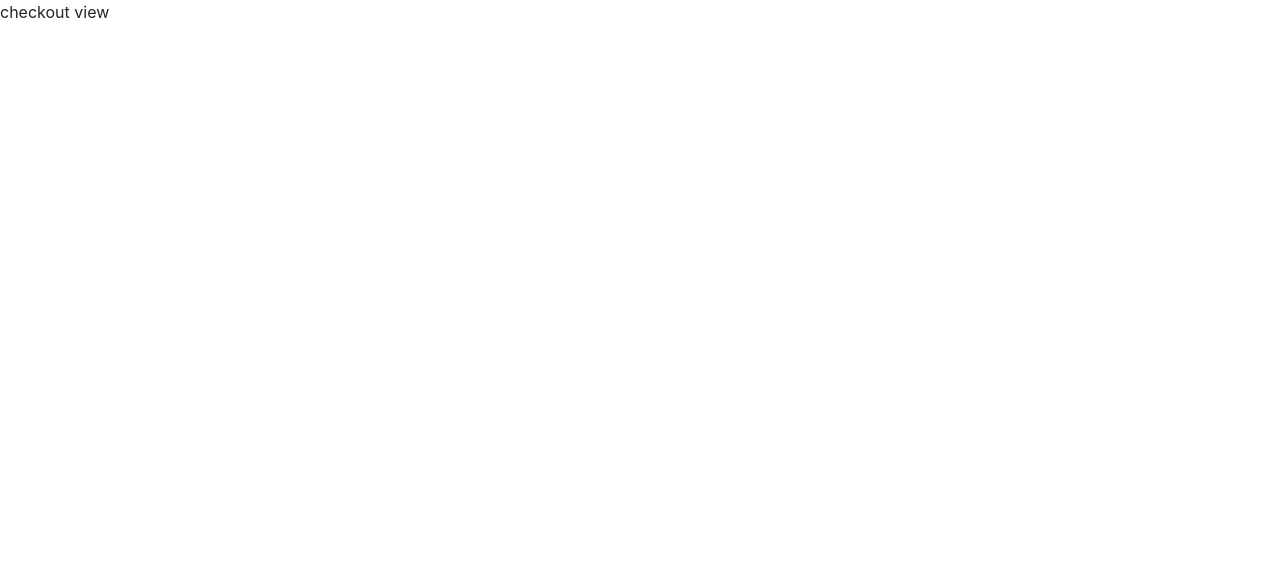
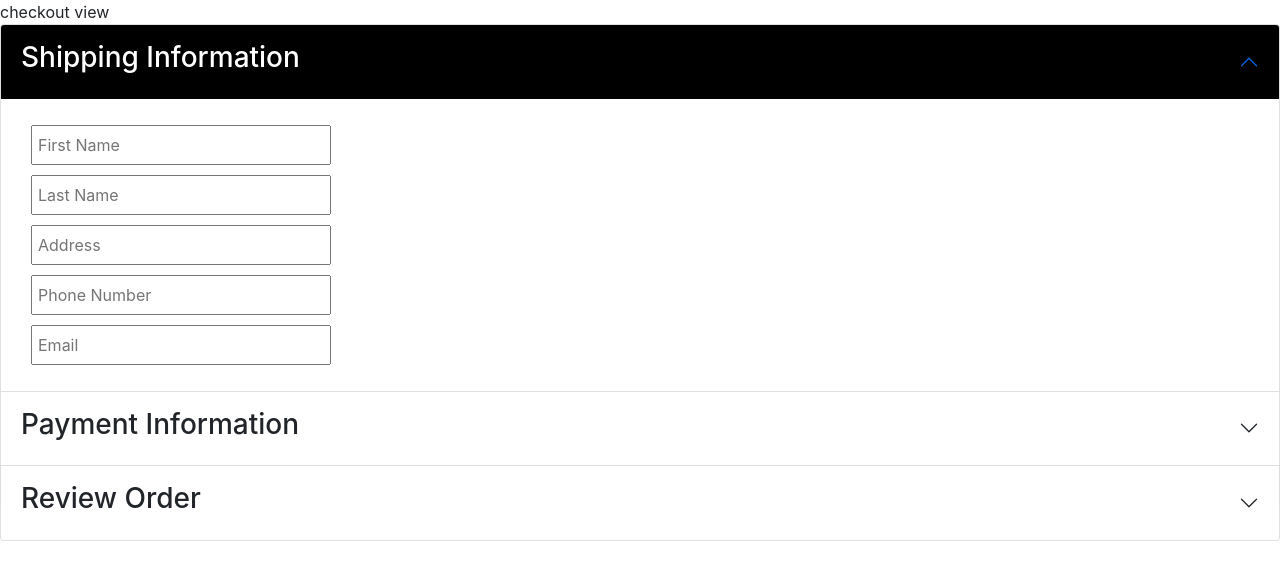
Before and after one commit to mhyneman8/prairie-dust, a React (Create React App) app: page /checkout in a window 1280 px wide. Shown: the top 580 px of the page. Built offline with nearby package versions, Linux system fonts and the light colour scheme.

Commit message:
add checkout view and styling

```diff
--- a/src/components/cart/cart.js
+++ b/src/components/cart/cart.js
@@ -11,9 +11,9 @@ class CartView extends Component {
         };
     }
 
-    clearCart = () => {
-        localStorage.clear();
-    }
+    // clearCart = () => {
+    //     localStorage.clear();
+    // }
 
     render() {
         const cart = this.state.cart;
@@ -45,16 +45,26 @@ class CartView extends Component {
                         ${localStorage.getItem('total')}
                     </span>
                 </h4>
-                <button className="add-item">
-                   <Link className="link" to={"/checkout"}>
-                    Checkout
-                    </Link>
-                </button>
+
+                {Number(this.props.total) < 30 ? (
+                    <div  className="">
+                        ${30 - localStorage.getItem('total')} away from free shipping!
+                    </div>
+                ) : (
+                    <div>
+                        You Qualify for free shipping!
+                    </div>
+                )}
+                <Link className="" to={"/checkout"}>
+                    <button className="add-item">
+                        Checkout
+                    </button>
+                </Link>
                 <button className="add-item" type="button" data-bs-dismiss="offcanvas" aria-label="Close">
                     Continue Shopping
                 </button>
                 <button
-                    onClick={this.clearCart()}
+                    // onClick={this.clearCart()}
                 >
                     Empty cart
                 </button>
--- /dev/null
+++ b/src/components/checkout-view/checkout-view.css
@@ -0,0 +1,54 @@
+.accordion-header:hover,
+.accordion-button:hover {
+	color: white !important;
+	background-color: black !important;
+}
+
+.accordion-button:not(.collapsed) {
+	background-color: black !important;
+	color: white !important;
+}
+
+.accordion-button:focus {
+	border-color: grey !important;
+}
+
+input {
+	display: block;
+	width: 300px;
+	height: 40px;
+	margin: 10px;
+	padding-left: 5px;
+}
+
+.order {
+	display: block;
+	background-color: white;
+	color: black;
+	border: 1px solid black;
+	margin: 15px auto;
+	width: 150px;
+	height: 40px;
+	text-align: center;
+}
+
+.order:hover,
+.order:focus {
+	background-color: black;
+	color: white;
+	border: none;
+}
+
+.price {
+	display: inline-block;
+	float: right;
+}
+
+.total {
+	display: inline-block;
+	text-align: left;
+}
+
+.total-cont {
+	width: 100%;
+}
--- a/src/components/checkout-view/checkout-view.jsx
+++ b/src/components/checkout-view/checkout-view.jsx
@@ -1,10 +1,115 @@
 import React from 'react';
+import Accordion from 'react-bootstrap/Accordion';
+import './checkout-view.css'
 
 class CheckoutView extends React.Component {
+    constructor(props) {
+        super(props);
+        this.state = {
+            total: this.props.total,
+            cart: this.props.cart,
+        };
+    }
+
     render() {
+        const subtotal = localStorage.getItem('total');
+        const tax = localStorage.getItem('total') * .11;
+        const total = (Number(subtotal) + Number(tax) + 6.00);
         return (
-            <div>
+            <div className="checkout-view">
                 checkout view
+
+                {/* <h3>Checkout as a guest</h3>
+                <input type="email" required placeholder="Email" />
+                <button>Let's Go!</button> */}
+                 {/*turn into accordian  to open shipping*/}
+
+
+                <Accordion defaultActiveKey="0">
+                    <Accordion.Item eventKey="0">
+                        <Accordion.Header>
+                            <h3>Shipping Information</h3>
+                        </Accordion.Header>
+                        <Accordion.Body>
+                            <input type="text" placeholder="First Name" required />
+                            <input type="text" placeholder="Last Name" required />
+                            <input type="text" placeholder="Address" required />
+                            <input type="text" placeholder="Phone Number" required />
+                            <input type="email" placeholder="Email" required />
+                        </Accordion.Body>
+                    </Accordion.Item>
+                    <Accordion.Item eventKey="1">
+                        <Accordion.Header>
+                            <h3>Payment Information</h3>
+                        </Accordion.Header>
+                        <Accordion.Body>
+                            <p>Secure payment with credit card</p>
+                            {/* insert cc pictures */}
+                            <input type="text" placeholder="Card Number" required />
+                            <input type="dropdown" placeholder="month **" required />
+                            <input type="dropdown" placeholder="year ****" required />
+                            <input type="text" placeholder="CVV" required />
+                        </Accordion.Body>
+                    </Accordion.Item>
+                    <Accordion.Item eventKey="2">
+                        <Accordion.Header>
+                            <h3>Review Order</h3>
+                        </Accordion.Header>
+                        <Accordion.Body>
+                            {/* { this.props.cart.map ((cart, index) =>
+                                <div key={index} className="cart">
+                                    <h4>{cart.title}</h4>
+                                    <button
+                                        className="remove"
+                                        onClick={() => { this.props.removeFromCart(index)} }
+                                        >
+                                        Remove item
+                                    </button>
+                                </div>
+                            )} */}
+                            <div className="total-cont">
+                                <p className="total">Subtotal</p>
+
+                                <span className="price">${subtotal}</span>
+                            </div>
+
+
+                            <p className="total">Sales Tax</p>
+                            <span className="price">${tax}</span>
+
+                            <p className="total">Shipping</p>
+
+                            {(this.props.total) > 30 ?
+                                (
+                                    <span className="price">$0</span>
+                                ) :
+                                (
+                                    <span className="price">$6.00</span>
+                                )
+                            }
+
+
+                            <p className="total">Total</p>
+                            {(this.props.total) > 30 ?
+                                (
+                                    <span>${(subtotal + tax)}</span>
+                                ) :
+                                (
+                                    <span>${total}</span>
+                                )
+                            }
+                            <button className="order">
+                                Place Order
+                            </button>
+
+                        </Accordion.Body>
+                    </Accordion.Item>
+                </Accordion>
+
+                {/* <h3>Or Sign In</h3>
+                <input type="email" required placeholder="Email" />
+                <input type="password" required placeholder="Password" />
+                <button>Sign In</button> */}
             </div>
         )
     }
```
